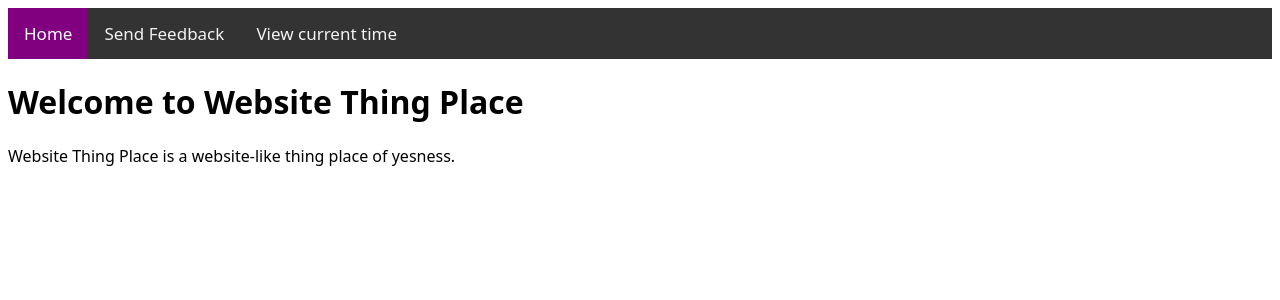
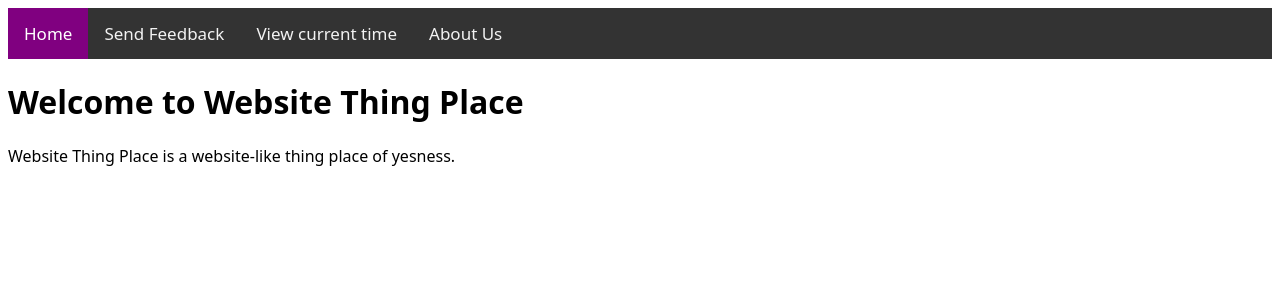
Before and after one commit to landoodle123/website-thing-place, a PHP site: page / in a window 1280 px wide. Shown: the top 300 px of the page. Run offline with PHP 8.4, Linux system fonts and the light colour scheme.

Commit message:
Update index.php

```diff
--- a/index.php
+++ b/index.php
@@ -8,6 +8,7 @@
       <a class="active" href="index.php">Home</a>
       <a href="feedback.php">Send Feedback</a>
       <a href="time.php">View current time</a>
+      <a href="about.php">About Us</a>
     </div>
     <h1>Welcome to Website Thing Place</h1>
     <p>Website Thing Place is a website-like thing place of yesness.</p>
```
